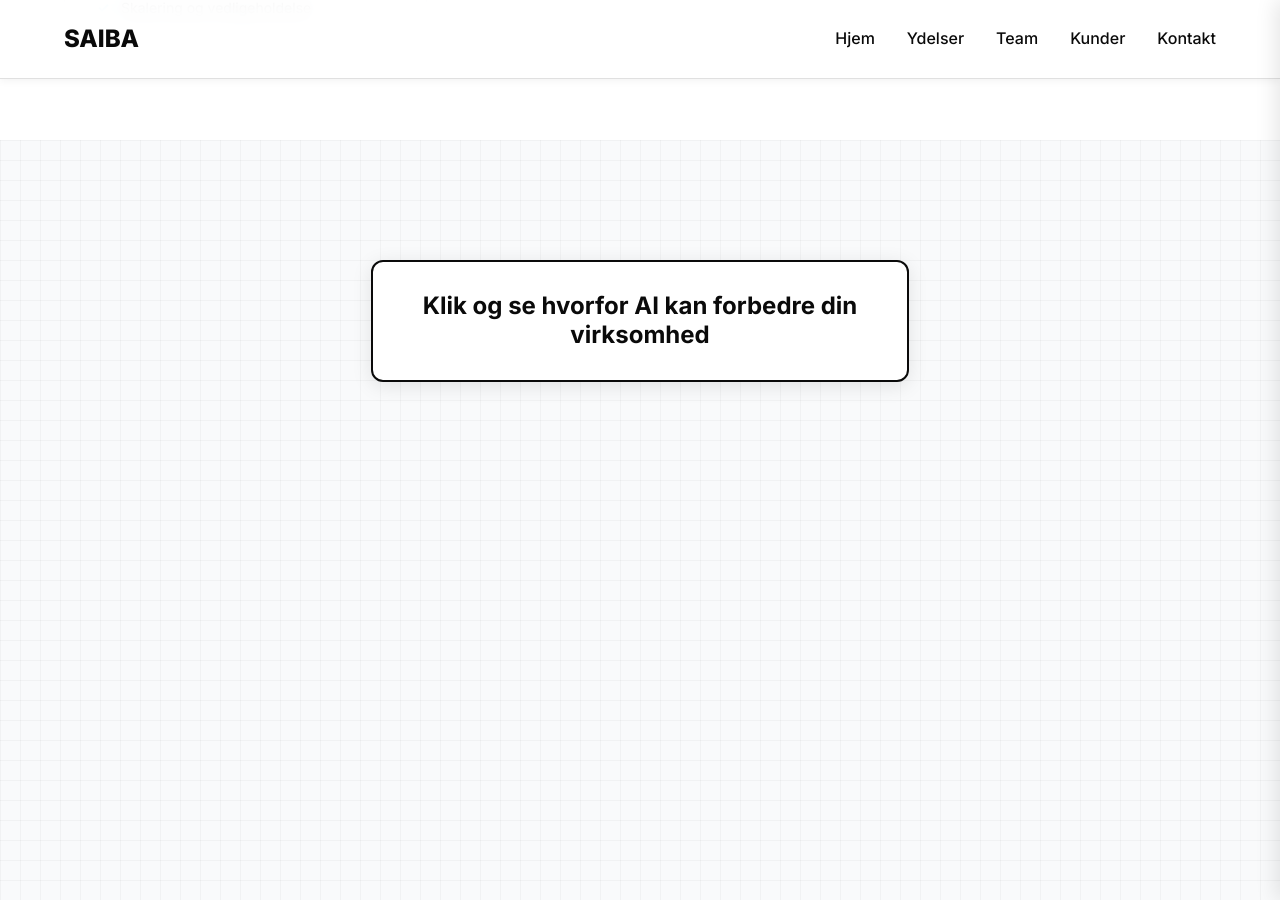
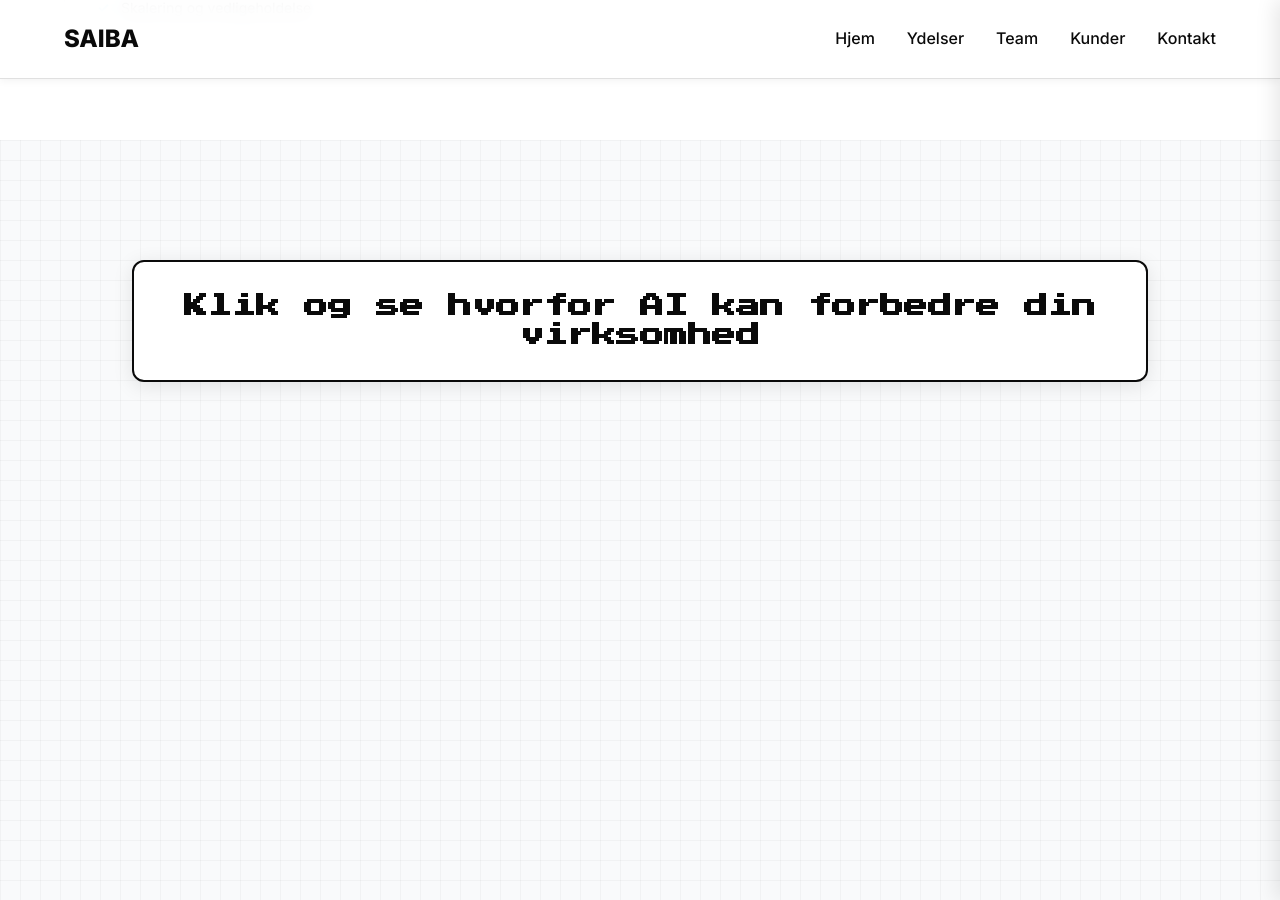
Before and after one commit to b4ltasar/saibaweb, a Jekyll site: the page built from index.html, in a window 1280 px wide and 900 px high, scrolled down 1894 px. Built offline with Jekyll 4.4.1, drawn with Linux system fonts in a browser that asks for light colours; some of the changed text lies outside the part shown.

Commit message:
Fix images, titelboks font, større AI facts område, smart positioning for alle viewpoints

```diff
--- a/assets/css/main.css
+++ b/assets/css/main.css
@@ -218,13 +218,14 @@ body {
 
 .interactive-area {
   position: relative;
-  height: 600px;
+  height: 700px;
   display: flex;
   flex-direction: column;
   align-items: center;
   justify-content: flex-start;
   padding-top: 40px;
   cursor: crosshair;
+  width: 100%;
 }
 
 .main-click-box {
@@ -251,7 +252,7 @@ body {
   margin: 0;
   line-height: 1.2;
   color: #0a0a0a;
-  font-family: 'Inter', sans-serif;
+  font-family: 'Press Start 2P', monospace;
 }
 
 .fact-boxes-container {
@@ -396,6 +397,27 @@ body {
   font-weight: 800;
   color: white;
   background: linear-gradient(135deg, #0ea5e9, #3b82f6);
+  overflow: hidden;
+}
+
+.team-photo-img {
+  width: 100%;
+  height: 100%;
+  object-fit: cover;
+  border-radius: 50%;
+}
+
+.team-linkedin {
+  color: var(--accent);
+  text-decoration: none;
+  font-size: 14px;
+  font-weight: 600;
+  margin-top: 8px;
+  display: inline-block;
+}
+
+.team-linkedin:hover {
+  text-decoration: underline;
 }
 
 .team-name {
@@ -730,6 +752,30 @@ body {
 }
 
 /* Responsive */
+@media (min-width: 1200px) {
+  .interactive-area {
+    height: 800px;
+  }
+
+  .fact-box {
+    max-width: 320px;
+    min-width: 280px;
+    padding: 20px;
+  }
+
+  .fact-title {
+    font-size: 14px;
+  }
+
+  .fact-text {
+    font-size: 12px;
+  }
+
+  .fact-source {
+    font-size: 9px;
+  }
+}
+
 @media (max-width: 768px) {
   .nav-links {
     display: none;
@@ -764,15 +810,16 @@ body {
   }
 
   .interactive-area {
-    height: 500px;
+    height: 600px;
+    padding-top: 30px;
   }
 
   .main-click-box {
-    padding: 30px 40px;
+    padding: 25px 35px;
   }
 
   .click-text {
-    font-size: 20px;
+    font-size: 18px;
   }
 
   .fact-box {
--- a/assets/js/main.js
+++ b/assets/js/main.js
@@ -110,11 +110,32 @@ document.addEventListener('DOMContentLoaded', function() {
         const relativeX = x - rect.left;
         const relativeY = y - rect.top;
 
-        // Ensure the fact box stays within bounds
+        // Smart positioning to avoid clipping
         const boxWidth = 280;
-        const boxHeight = 150;
-        const finalX = Math.max(10, Math.min(relativeX - boxWidth/2, rect.width - boxWidth - 10));
-        const finalY = Math.max(10, Math.min(relativeY - boxHeight/2, rect.height - boxHeight - 10));
+        const boxHeight = 160;
+        const padding = 20;
+
+        // Calculate optimal position
+        let finalX = relativeX - boxWidth / 2;
+        let finalY = relativeY - boxHeight / 2;
+
+        // Smart boundary adjustment
+        if (finalX < padding) {
+            finalX = padding;
+        } else if (finalX + boxWidth > rect.width - padding) {
+            finalX = rect.width - boxWidth - padding;
+        }
+
+        if (finalY < padding) {
+            finalY = padding;
+        } else if (finalY + boxHeight > rect.height - padding) {
+            finalY = rect.height - boxHeight - padding;
+        }
+
+        // If still clipping, try alternative positions
+        if (finalY < 100) { // Too close to title box
+            finalY = 100;
+        }
 
         factBox.style.left = finalX + 'px';
         factBox.style.top = finalY + 'px';
@@ -131,7 +152,7 @@ document.addEventListener('DOMContentLoaded', function() {
 
         currentFactBox = factBox;
 
-        // Auto-remove after 5 seconds
+        // Auto-remove after 6 seconds
         setTimeout(() => {
             if (factBox && factBox.parentNode) {
                 factBox.classList.remove('show');
@@ -141,7 +162,7 @@ document.addEventListener('DOMContentLoaded', function() {
                     }
                 }, 500);
             }
-        }, 5000);
+        }, 6000);
     }
 
     function showFactAtPosition(x, y) {
--- a/index.html
+++ b/index.html
@@ -79,11 +79,18 @@ description: "Fra hverdagens rutiner til ekstraordinære superkræfter med AI fo
             {% for member in site.data.team %}
             <div class="team-member">
                 <div class="team-photo team-photo-{{ forloop.index }}">
-                    <span>{{ member.initials }}</span>
+                    {% if member.image %}
+                        <img src="{{ member.image }}" alt="{{ member.name }}" class="team-photo-img">
+                    {% else %}
+                        <span>{{ member.initials }}</span>
+                    {% endif %}
                 </div>
                 <h3 class="team-name">{{ member.name }}</h3>
                 <p class="team-role">{{ member.role }}</p>
                 <p class="team-bio">{{ member.bio }}</p>
+                {% if member.linkedin %}
+                    <a href="{{ member.linkedin }}" target="_blank" class="team-linkedin">LinkedIn</a>
+                {% endif %}
             </div>
             {% endfor %}
         </div>
```
Also changed, not shown: _data/team.yml (+8 -4 lines).
